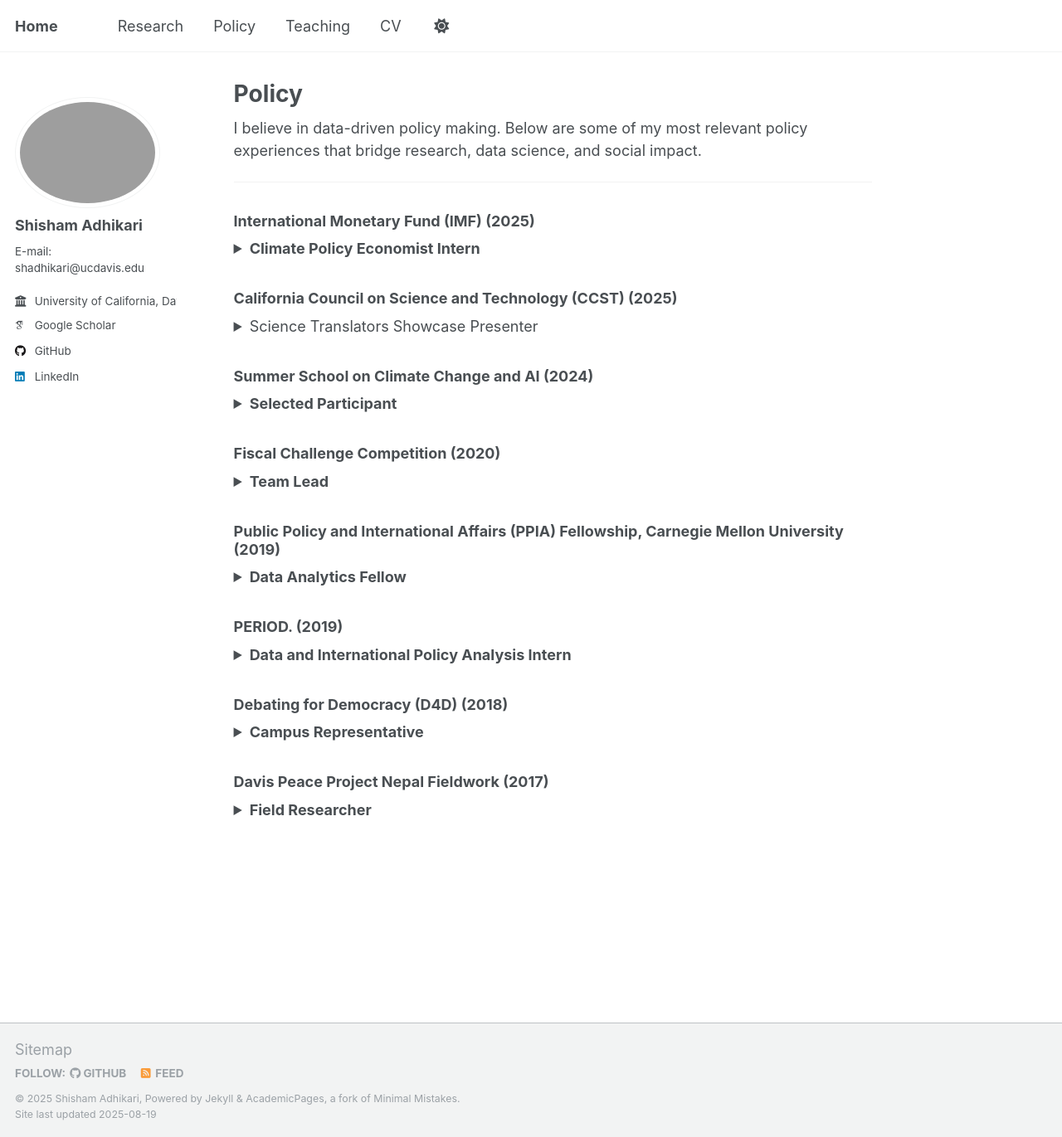
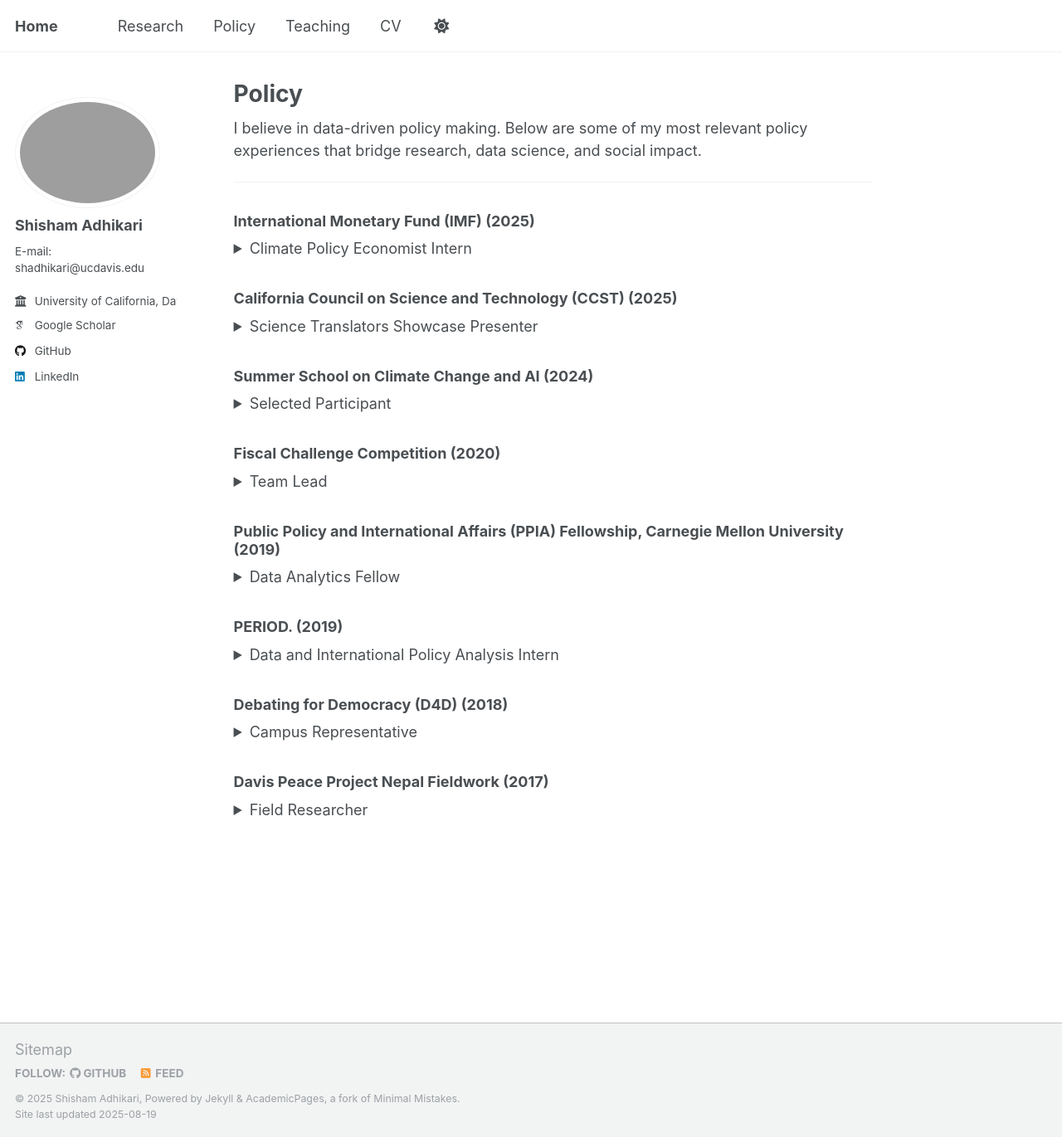
Before and after one commit to adhikars11/shadhikari, a Jekyll site: the page built from _pages/policy.md, in a window 1280 px wide and 1371 px high. Shown: the whole window at 83% size. Built offline with Jekyll 4.4.1, drawn with Linux system fonts in a browser that asks for light colours; some web fonts are replaced.

```diff
--- a/_pages/policy.md
+++ b/_pages/policy.md
@@ -11,7 +11,7 @@ I believe in data-driven policy making. Below are some of my most relevant polic
 
 ### International Monetary Fund (IMF) (2025)
 <details>
-<summary><strong>Climate Policy Economist Intern</strong></summary>
+<summary>Climate Policy Economist Intern</summary>
 <ul>
   <li>Estimated the macroeconomic costs of climate shocks using geospatial climate data and global time series models.</li>
   <li>Presented policy-relevant findings to IMF staff, contributing to fiscal policy dialogues around climate risk.</li>
@@ -29,7 +29,7 @@ I believe in data-driven policy making. Below are some of my most relevant polic
 
 ### Summer School on Climate Change and AI (2024)
 <details>
-<summary><strong>Selected Participant</strong></summary>
+<summary>Selected Participant</summary>
 <ul>
   <li>Joined a global cohort of researchers exploring the interface of machine learning and climate change.</li>
   <li>Investigated applications of AI in climate risk assessment and resilience planning.</li>
@@ -38,7 +38,7 @@ I believe in data-driven policy making. Below are some of my most relevant polic
 
 ### Fiscal Challenge Competition (2020)
 <details>
-<summary><strong>Team Lead</strong></summary>
+<summary>Team Lead</summary>
 <ul>
   <li>Developed a comprehensive fiscal plan to reduce the U.S. national debt.</li>
   <li>Presented policy proposals at a national forum simulating real-world congressional budget deliberations.</li>
@@ -47,7 +47,7 @@ I believe in data-driven policy making. Below are some of my most relevant polic
 
 ### Public Policy and International Affairs (PPIA) Fellowship, Carnegie Mellon University (2019)
 <details>
-<summary><strong>Data Analytics Fellow</strong></summary>
+<summary>Data Analytics Fellow</summary>
 <ul>
   <li>Received graduate-level training in quantitative policy analysis, economics, and data science.</li>
   <li>Focused on urban spatial inequality and its policy solutions.</li>
@@ -56,7 +56,7 @@ I believe in data-driven policy making. Below are some of my most relevant polic
 
 ### PERIOD. (2019)
 <details>
-<summary><strong>Data and International Policy Analysis Intern</strong></summary>
+<summary>Data and International Policy Analysis Intern</summary>
 <ul>
   <li>Led data analytics and visualization for menstrual equity policy campaigns.</li>
   <li>Collaborated with advocacy organizations to support state and federal legislative proposals.</li>
@@ -65,7 +65,7 @@ I believe in data-driven policy making. Below are some of my most relevant polic
 
 ### Debating for Democracy (D4D) (2018)
 <details>
-<summary><strong>Campus Representative</strong></summary>
+<summary>Campus Representative</summary>
 <ul>
   <li>Designed and led policy advocacy campaigns on economic justice and education access.</li>
   <li>Participated in national policy proposal competitions judged by elected officials.</li>
@@ -74,7 +74,7 @@ I believe in data-driven policy making. Below are some of my most relevant polic
 
 ### Davis Peace Project Nepal Fieldwork (2017)
 <details>
-<summary><strong>Field Researcher</strong></summary>
+<summary>Field Researcher</summary>
 <ul>
   <li>Designed and implemented a community health initiative in rural Nepal.</li>
   <li>Collected field data and presented policy recommendations to Nepal’s Ministry of Health for rural health planning.</li>
```
